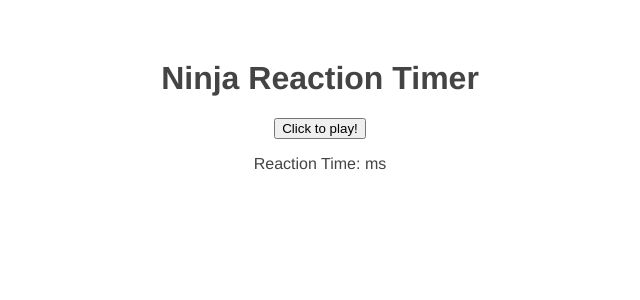
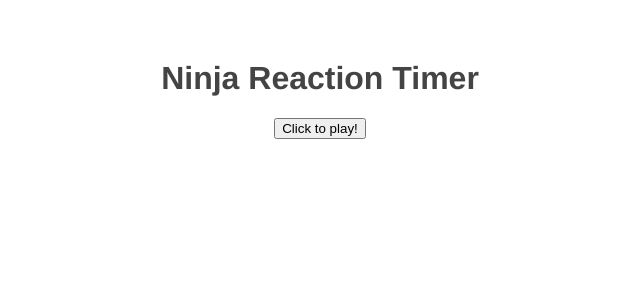
Before and after one commit to DiegoVargasM/vue_reaction_timer, a Vue app in the folder reaction-timer/: page / in a window 1280 px wide. Shown: the top 300 px of the page, without its empty margins (320-960 px from the left). Built offline with nearby package versions, Linux system fonts and the light colour scheme.

Commit message:
Add conditional rendering for results display

```diff
--- a/reaction-timer/src/App.vue
+++ b/reaction-timer/src/App.vue
@@ -2,7 +2,7 @@
   <h1>Ninja Reaction Timer</h1>
   <button @click="start" :disabled="isPlaying">Click to play!</button>
   <Block v-if="isPlaying" :delay="delay" @end="endGame" />
-  <p>Reaction Time: {{ score }} ms</p>
+  <p v-if="showResults">Reaction Time: {{ score }} ms</p>
 </template>
 
 <script>
@@ -16,10 +16,12 @@ export default {
       isPlaying: false,
       delay: null,
       score: null,
+      showResults: false,
     };
   },
   methods: {
     start() {
+      this.showResults = false;
       this.isPlaying = true;
       /* 2-7 secs */
       this.delay = 2000 + Math.random() * 5000;
@@ -28,6 +30,7 @@ export default {
     endGame(reactionTime) {
       this.score = reactionTime;
       this.isPlaying = false;
+      this.showResults = true;
     },
   },
 };
```
